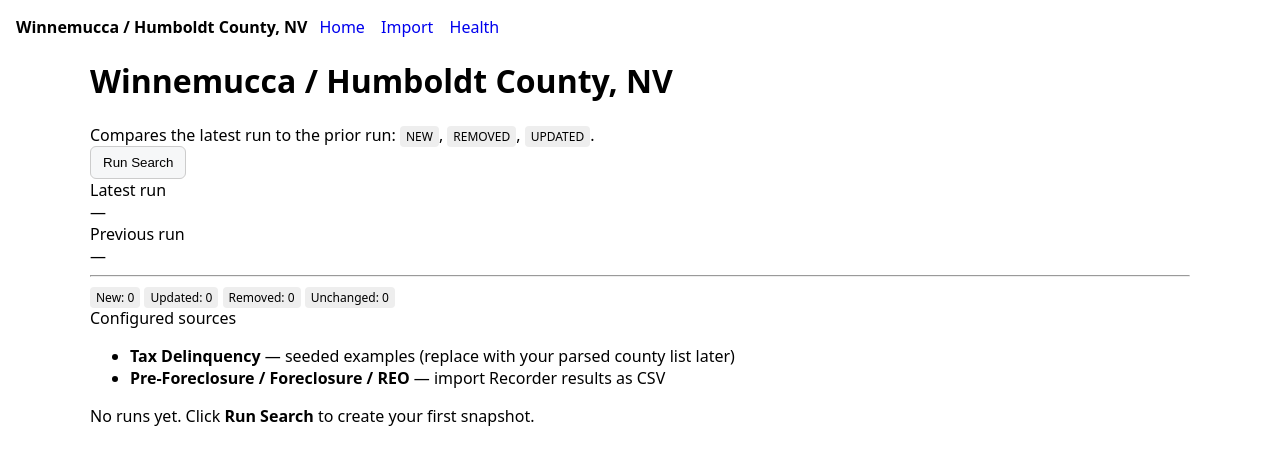
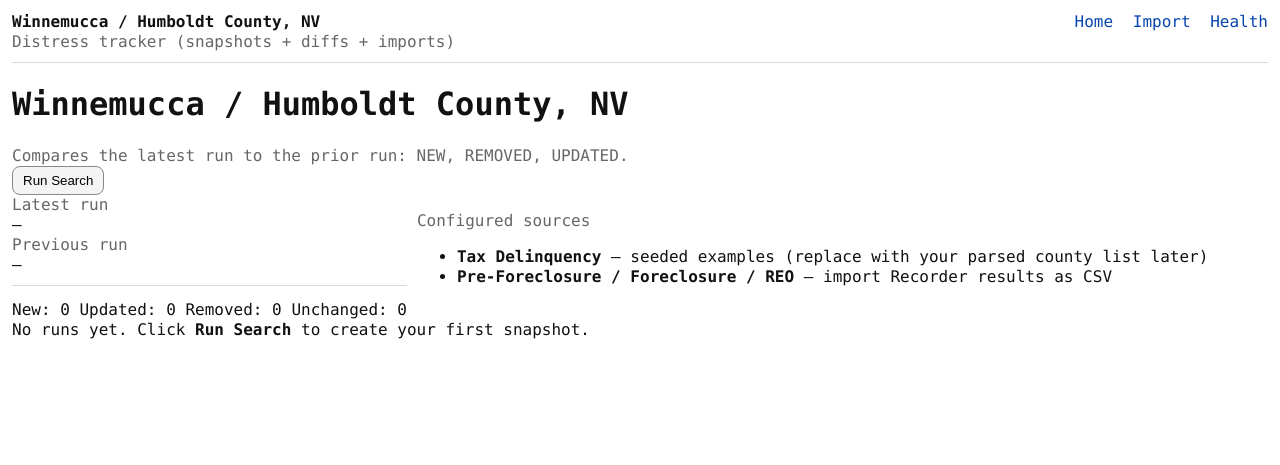
Before and after one commit to WayneWalgenbach/4close, a Flask app: page / in a window 1280 px wide. Shown: the top 465 px of the page. Run offline with Flask 3, Linux system fonts and the light colour scheme; data comes from the database, SQL or seed files in the repository; data that the repository does not hold is empty.

Commit message:
Update title and restructure base HTML layout

```diff
--- a/templates/base.html
+++ b/templates/base.html
@@ -3,33 +3,127 @@
 <head>
   <meta charset="utf-8">
   <meta name="viewport" content="width=device-width, initial-scale=1">
-  <title>Winnemucca Foreclosures</title>
+  <title>Winnemucca / Humboldt Distress Tracker</title>
   <style>
-    body { font-family: system-ui, -apple-system, Segoe UI, Roboto, Arial, sans-serif; margin: 16px; }
-    header { display: flex; gap: 12px; align-items: center; margin-bottom: 12px; }
-    nav a { margin-right: 12px; text-decoration: none; }
-    .container { max-width: 1100px; margin: 0 auto; }
-    .btn { padding: 8px 12px; border: 1px solid #ccc; border-radius: 6px; background: #f6f7f8; }
-    .badge { padding: 2px 6px; border-radius: 4px; background: #eee; font-size: 12px; }
-    table { width: 100%; border-collapse: collapse; }
-    th, td { padding: 8px; border-bottom: 1px solid #eee; text-align: left; }
-    .new { background: #fff7cc; }
-    .removed { background: #ffe1e1; }
-    .updated { background: #e7f0ff; }
+    :root { --border:#d9d9d9; --muted:#666; --bg:#fff; --panel:#fafafa; }
+
+    body{
+      font-family: ui-monospace, SFMono-Regular, Menlo, Monaco, Consolas, "Liberation Mono","Courier New", monospace;
+      margin: 12px;
+      background: var(--bg);
+      line-height: 1.25;
+      color:#111;
+    }
+
+    a{ color:#0645ad; text-decoration: none; }
+    a:hover{ text-decoration: underline; }
+
+    .top{
+      display:flex;
+      align-items:flex-start;
+      justify-content:space-between;
+      gap:12px;
+      flex-wrap:wrap;
+    }
+
+    .nav a{ margin-left: 10px; }
+    .muted{ color: var(--muted); }
+    hr{ border:none; border-top:1px solid var(--border); margin: 10px 0 14px; }
+
+    .box{
+      border:1px solid var(--border);
+      background: var(--panel);
+      padding:10px;
+      margin: 10px 0;
+    }
+
+    .row{
+      display:flex;
+      flex-wrap:wrap;
+      gap:10px;
+      align-items:center;
+    }
+
+    .btn{
+      display:inline-block;
+      padding:6px 10px;
+      border:1px solid #888;
+      background:#f4f4f4;
+      border-radius:8px;
+      cursor:pointer;
+      white-space:nowrap;
+    }
+    .btn:active{ transform: translateY(1px); }
+
+    .tag{
+      display:inline-block;
+      padding:2px 8px;
+      border:1px solid #bbb;
+      border-radius:999px;
+      background:#fff;
+      font-size:12px;
+      white-space:nowrap;
+    }
+    .tag.new{ background:#fff7b8; border-color:#e5d36a; }
+    .tag.updated{ background:#e7f0ff; border-color:#a8c3ff; }
+    .tag.removed{ background:#ffe1e1; border-color:#e7a3a3; }
+    .tag.unchanged{ background:#efefef; border-color:#cfcfcf; }
+
+    .section-title{
+      font-weight:700;
+      margin: 4px 0 8px;
+    }
+
+    details{
+      border:1px solid var(--border);
+      border-radius:10px;
+      background:#fff;
+      margin: 10px 0;
+      overflow:hidden;
+    }
+    summary{
+      padding:10px;
+      cursor:pointer;
+      list-style:none;
+      background:#fcfcfc;
+      border-bottom:1px solid var(--border);
+      font-weight:700;
+    }
+    details[open] summary{ background:#f7f7f7; }
+
+    .content{ padding:10px; }
+
+    .item{
+      border-top:1px solid var(--border);
+      padding:10px 0;
+    }
+    .item:first-child{ border-top:none; padding-top:0; }
+
+    .addr{ font-weight:700; overflow-wrap:anywhere; }
+    .kv{ margin-top:4px; overflow-wrap:anywhere; }
+    .links{
+      margin-top:8px;
+      display:flex;
+      flex-wrap:wrap;
+      gap:10px;
+    }
   </style>
 </head>
 <body>
-  <header>
-    <strong>Winnemucca / Humboldt County, NV</strong>
-    <nav>
+  <div class="top">
+    <div>
+      <div style="font-weight:800;">Winnemucca / Humboldt County, NV</div>
+      <div class="muted">Distress tracker (snapshots + diffs + imports)</div>
+    </div>
+    <div class="nav">
       <a href="/">Home</a>
       <a href="/import">Import</a>
       <a href="/health">Health</a>
-    </nav>
-  </header>
+    </div>
+  </div>
 
-  <main class="container">
-    {% block content %}{% endblock %}
-  </main>
+  <hr>
+
+  {% block content %}{% endblock %}
 </body>
 </html>
```
